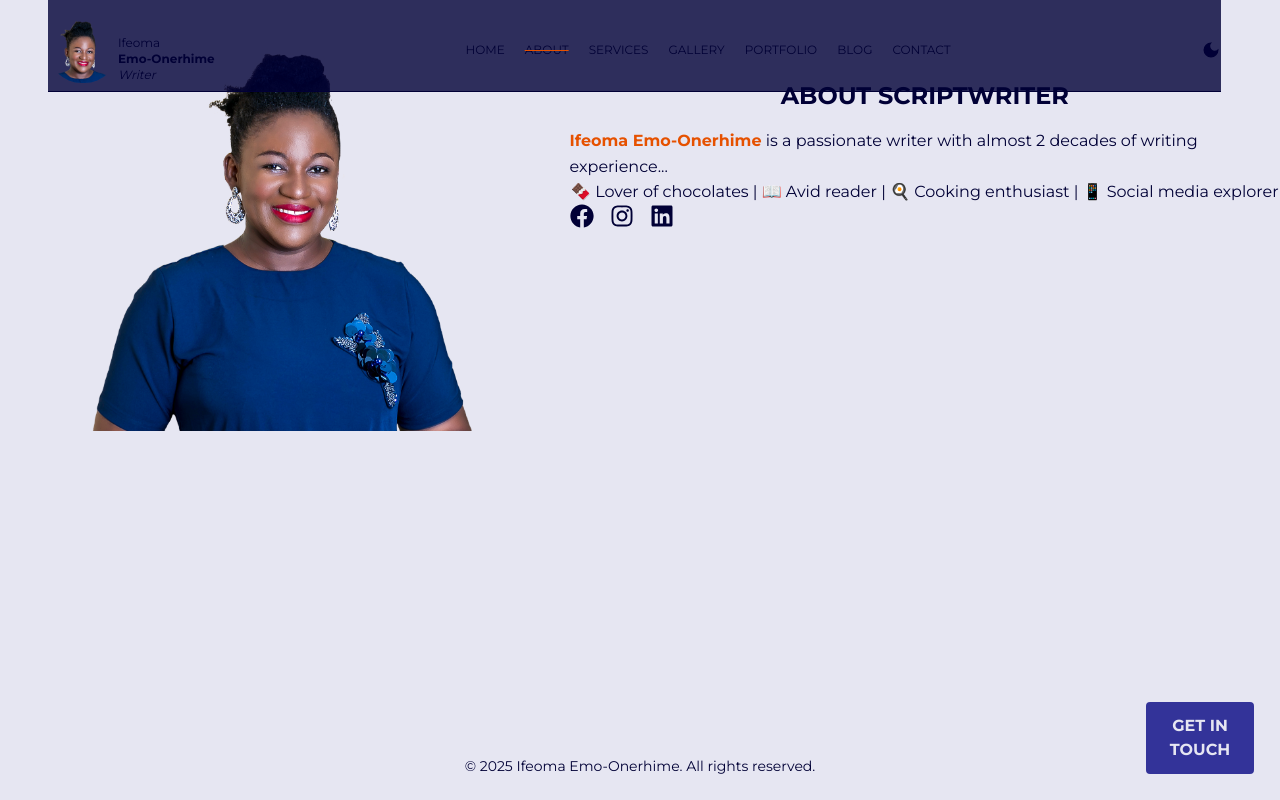
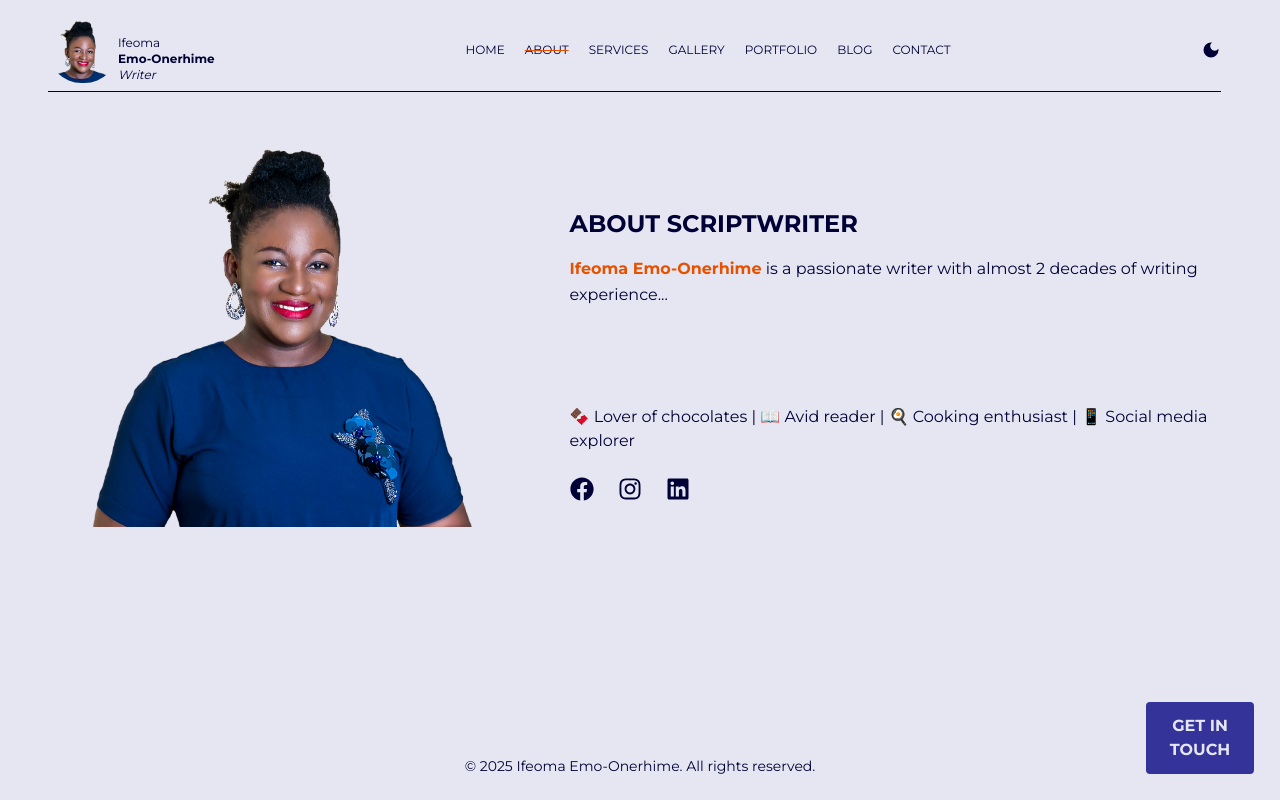
Before and after one commit to eonerhime/scriptwriter, a Next.js app: page /about in a window 1280 px wide. Built offline with nearby package versions, Linux system fonts and the light colour scheme.

Commit message:
Fixed margin-top to compensate for sticky header. Fixed darkmode for sticky header

```diff
--- a/src/app/layout.js
+++ b/src/app/layout.js
@@ -43,9 +43,3 @@ export default function RootLayout({ children }) {
     </html>
   );
 }
-
-/*
- To do:
- 1. fix margin on the body/ header
- 2. Floating menu when scrolling
- */
--- a/src/components/AboutContent.js
+++ b/src/components/AboutContent.js
@@ -7,10 +7,10 @@ import { FaFacebook, FaInstagram, FaLinkedin } from "react-icons/fa";
 
 function AboutContent({ profileImage }) {
   return (
-    <div className="grid grid-cols-1 gap-6 max-w-full py-8 min-[601px]:grid-cols-[40%_60%] min-[601px]:gap-12">
+    <div className="grid grid-cols-1 gap-6 max-w-full py-8 mt-24 min-[601px]:grid-cols-[40%_60%] min-[601px]:gap-12 box-border">
       {/* Profile Image */}
       <motion.div
-        className="h-full md:shrink-0 row-span-1 order-2 min-[601px]:max-w-max min-[601px]:order-1 min-[840px]:row-span-3"
+        className="h-full md:shrink-0 row-span-1 order-2 min-[601px]:max-w-max min-[601px]:order-1 min-[601px]:row-start-1 min-[601px]:row-end-3"
         initial={{ opacity: 0, scale: 0.8 }}
         animate={{ opacity: 1, scale: 1 }}
         transition={{ duration: 0.8 }}
@@ -26,9 +26,9 @@ function AboutContent({ profileImage }) {
       </motion.div>
 
       {/* Animated Heading */}
-      <div className="text-start order-1 mt-4 min-[601px]:text-start min-[601px]:mt-12 min-[601px]:order-2">
+      <div className="text-center order-1 mt-4 min-[601px]:text-start min-[601px]:mt-20 min-[601px]:order-2">
         <motion.h1
-          className="text-center text-xl font-bold dark:text-primary-50 uppercase min-[840px]:text-2xl"
+          className="text-xl font-bold dark:text-primary-50 uppercase min-[840px]:text-2xl"
           initial={{ opacity: 0, y: -20 }}
           animate={{ opacity: 1, y: 0 }}
           transition={{ duration: 0.8 }}
@@ -37,7 +37,7 @@ function AboutContent({ profileImage }) {
         </motion.h1>
 
         <motion.p
-          className="mt-4 dark:text-primary-50 text-base leading-relaxed"
+          className="mt-4 dark:text-primary-50 text-base leading-relaxed pr-6"
           initial={{ opacity: 0, y: 10 }}
           animate={{ opacity: 1, y: 0 }}
           transition={{ delay: 0.3, duration: 0.8 }}
@@ -47,8 +47,11 @@ function AboutContent({ profileImage }) {
           </span>{" "}
           is a passionate writer with almost 2 decades of writing experience...
         </motion.p>
+      </div>
 
-        <div className="order-3 text-center min-[601px]:col-span-2 min-[840px]:col-span-1">
+      <div className="order-3 flex flex-col text-center min-[601px]:justify-start min-[601px]:text-start">
+        {/* Likes & Hobbies */}
+        <div className="mt-6 min-[601px]:col-span-2 min-[840px]:col-span-1 pr-6">
           <motion.p
             className="dark:text-primary-200 col-span-2"
             initial={{ opacity: 0 }}
@@ -60,8 +63,9 @@ function AboutContent({ profileImage }) {
           </motion.p>
         </div>
 
+        {/* Social links flex gap-6 pt-6 dark:text-primary-50*/}
         <motion.div
-          className="flex justify-start space-x-4 dark:text-primary-50"
+          className="flex gap-6 mt-6 justify-center min-[601px]:justify-start"
           initial={{ opacity: 0 }}
           animate={{ opacity: 1 }}
           transition={{ delay: 0.9, duration: 0.8 }}
@@ -70,7 +74,7 @@ function AboutContent({ profileImage }) {
             href="https://facebook.com"
             target="_blank"
             rel="noopener noreferrer"
-            className="hover:text-accent-700 dark:hover:text-accent-400 text-2xl"
+            className="hover-text-accent-700 dark:hover-text-accent-700 text-2xl"
           >
             <FaFacebook />
           </Link>
@@ -78,7 +82,7 @@ function AboutContent({ profileImage }) {
             href="https://instagram.com"
             target="_blank"
             rel="noopener noreferrer"
-            className="hover:text-accent-700 dark:hover:text-accent-400 text-2xl"
+            className="hover-text-accent-700 dark:hover-text-accent-700 text-2xl"
           >
             <FaInstagram />
           </Link>
@@ -86,7 +90,7 @@ function AboutContent({ profileImage }) {
             href="https://linkedin.com"
             target="_blank"
             rel="noopener noreferrer"
-            className="hover:text-accent-700 dark:hover:text-accent-400 text-2xl"
+            className="hover-text-accent-700 dark:hover-text-accent-700 text-2xl"
           >
             <FaLinkedin />
           </Link>
--- a/src/components/BlogList.js
+++ b/src/components/BlogList.js
@@ -5,7 +5,7 @@ import { motion } from "framer-motion";
 function BlogList({ posts }) {
   return (
     <motion.div
-      className="mt-12 mb-12"
+      className="mt-36 mb-12"
       initial={{ opacity: 0 }}
       animate={{ opacity: 1 }}
       transition={{ duration: 0.8 }}
--- a/src/components/ContactMe.js
+++ b/src/components/ContactMe.js
@@ -11,7 +11,7 @@ const metadata = {
 
 export default function Page() {
   return (
-    <div className="mt-8 mb-8 grid grid-cols-1 min-[840px]:grid-cols-2 gap-8 md:px-12">
+    <div className=" mt-36 mb-8 grid grid-cols-1 min-[840px]:grid-cols-2 gap-8 md:px-12">
       {/* Contact Info Section */}
       <div className="flex flex-col justify-center text-center mt-6">
         <h2 className="text-xl font-bold uppercase min-[840px]:text-2xl mb-6  dark:text-primary-50">
--- a/src/components/GalleryList.js
+++ b/src/components/GalleryList.js
@@ -56,7 +56,7 @@ export default function Gallery({ galleryImages }) {
 
   return (
     <motion.div
-      className="mt-12 mb-12 text-start"
+      className="mt-36 mb-12 text-start"
       initial={{ opacity: 0 }}
       animate={{ opacity: 1 }}
       transition={{ duration: 0.8 }}
@@ -82,7 +82,7 @@ export default function Gallery({ galleryImages }) {
 
       {/* Gallery Grid */}
       <motion.div
-        className="grid grid-cols-1 auto-rows-auto gap-12 w-full h-full mt-12 min-[601px]:grid-cols-2 min-[840px]:grid-cols-3"
+        className="grid max-w-[1200px] mx-auto px-4 grid-cols-1 auto-rows-auto gap-12 w-full h-full mt-12 min-[601px]:grid-cols-2 min-[840px]:grid-cols-3"
         initial="hidden"
         animate="visible"
         variants={{
--- a/src/components/PortfolioList.js
+++ b/src/components/PortfolioList.js
@@ -6,7 +6,7 @@ import Image from "next/image";
 function PortfolioList({ portfolio }) {
   return (
     <motion.div
-      className="mt-12 mb-12"
+      className="mt-36 mb-12"
       initial={{ opacity: 0 }}
       animate={{ opacity: 1 }}
       transition={{ duration: 0.8 }}
@@ -32,7 +32,7 @@ function PortfolioList({ portfolio }) {
 
       {/* Portfolio Grid with Staggered Animation */}
       <motion.div
-        className="grid grid-cols-[1fr] auto-rows-auto justify-between gap-12 text-center w-full h-full mt-12 min-[601px]:grid-cols-[1fr_1fr] min-[840px]:grid-cols-[1fr_1fr_1fr]"
+        className="grid max-w-[1200px] mx-auto grid-cols-[1fr] auto-rows-auto justify-between gap-12 text-center px-4 w-full h-full mt-12 min-[601px]:grid-cols-[1fr_1fr] min-[840px]:grid-cols-[1fr_1fr_1fr]"
         initial="hidden"
         animate="visible"
         variants={{
@@ -58,12 +58,13 @@ function PortfolioList({ portfolio }) {
             transition={{ duration: 0.3 }}
           >
             <Image
-              width={400}
-              height={400}
+              width={200}
+              height={200}
               quality={80}
               loading="lazy"
               src={poster.image}
               alt="Portfolio Image"
+              className="w-[100%] h-auto"
             />
           </motion.div>
         ))}
--- a/src/components/ServiceList.js
+++ b/src/components/ServiceList.js
@@ -7,7 +7,7 @@ import Image from "next/image";
 
 export default function ServiceList({ services }) {
   return (
-    <div className="relative w-full align-middle mt-6 mb-12">
+    <div className="relative w-full align-middle mt-28 mb-12">
       {/* Background Image */}
       <div className="fixed inset-0 w-full h-full">
         <Image
@@ -47,7 +47,7 @@ function FlipCard({ service }) {
 
   return (
     <div
-      className="relative w-4/5 max-w-xs h-64 mx-auto perspective-1000 cursor-pointer mb-4"
+      className="relative w-4/5 max-w-xs h-64 mx-auto perspective-1000 cursor-pointer mb-4 border-2 border-accent-950 hover-border-primary-500 rounded-lg"
       onMouseEnter={() => setFlipped(true)}
       onMouseLeave={() => setFlipped(false)}
     >
--- a/src/styles/globals.css
+++ b/src/styles/globals.css
@@ -3,6 +3,12 @@
 :root {
   /* Base Colour */
   --color-navy-500: #010036;
+
+  /* Dark mode */
+  --bg-primary-light: rgba(230, 230, 242, 0.8);
+  --bg-primary-dark: rgba(1, 0, 54, 0.8);
+  --background: var(--color-primary-500);
+  --foreground: var(--color-primary-50);
 
   /* Primary Colours */
   --color-primary-50: #e6e6f2;
@@ -68,6 +74,12 @@
 }
 .decoration-accent-950 {
   text-decoration-color: var(--color-accent-950);
+}
+.border-accent-950 {
+  border-color: var(--color-accent-950);
+}
+hover.border-primary-500:hover {
+  border-color: var(--color-primary-500);
 }
 
 /* Custom Text Variants */
@@ -211,28 +223,14 @@
   background-color: var(--color-accent-950);
 }
 
+.dark .transparent-bg-primary-500 {
+  color: var(--color-primary-50);
+  background-color: var(--bg-primary-dark);
+}
+
 .transparent-bg-primary-500 {
-  background-color: rgb(1, 0, 54, 0.8);
-}
-/* Dark mode */
-/* .dark-text-primary-50 {
-  color: var(--color-primary-50);
-}
-.dark-bg-primary-500 {
-  background-color: var(--color-primary-500);
-} */
-
-/* @theme {
-  --color: var(--foreground);
-  --background: var(--background);
-  --dark: "class";
-} */
-
-/* @custom-variant dark (&:where(.dark, .dark *)); */
-
-:root {
-  --background: var(--color-primary-500);
-  --foreground: var(--color-primary-50);
+  color: var(--color-primary-500);
+  background-color: var(--bg-primary-light);
 }
 
 .dark body {
```
Also changed, not shown: src/components/HomeContent.js (+5 -5 lines).
